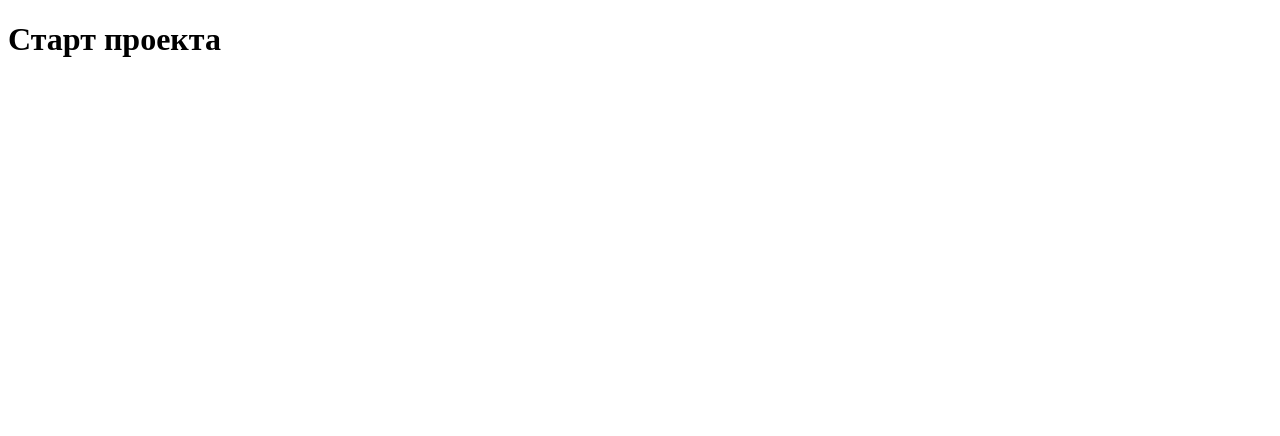
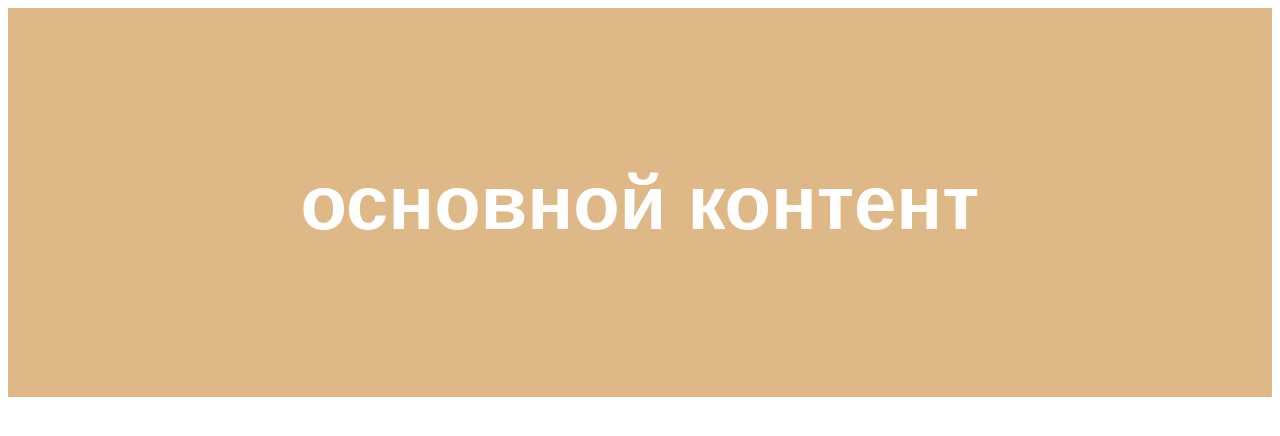
Before and after one commit to Alexander-Sidelnikov/test-project, a plain HTML site: page src/index.html in a window 1280 px wide. Drawn offline with Linux system fonts and the light colour scheme.

Commit message:
main content for web-site

```diff
--- a/src/css/main.css
+++ b/src/css/main.css
@@ -0,0 +1,8 @@
+main {
+    background-color: burlywood;
+    padding: 100px;
+    font-size: 38px;
+    color: #ffffff;
+    font-family: sans-serif;
+    text-align: center;
+}
--- a/src/index.html
+++ b/src/index.html
@@ -5,10 +5,12 @@
     <meta name="viewport" content="width=device-width, initial-scale=1.0">
     <meta http-equiv="X-UA-Compatible" content="ie=edge">
     <title>Document</title>
+    <link rel="stylesheet" href="css/main.css">
 </head>
 <body>
 
-    <h1>Старт проекта</h1>
-
+    <main class="main">
+        <h1>основной контент</h1>
+    </main>
 </body>
 </html>
```
